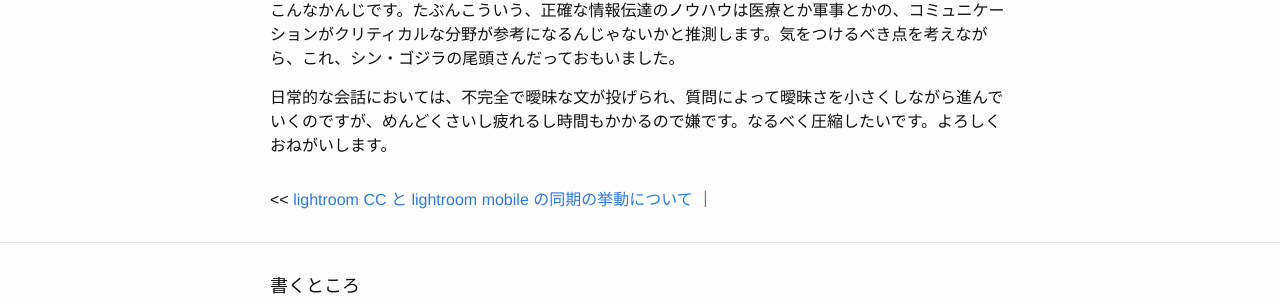
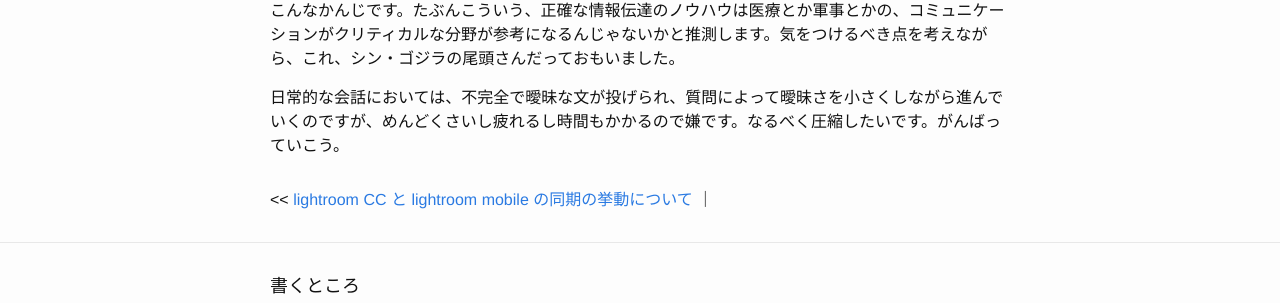
Before and after one commit to paragraph14/paragraph14.github.com, a Jekyll site: the page built from _posts/2016-08-21-hanashi.md, in a window 1280 px wide. Shown: the part 894-1197 px from the top of the page. Built offline with Jekyll 4.4.1, drawn with Linux system fonts in a browser that asks for light colours.

Commit message:
add post

```diff
--- a/_posts/2016-08-21-hanashi.md
+++ b/_posts/2016-08-21-hanashi.md
@@ -31,4 +31,4 @@ date: 2016-08-21 21:04:19 +0900
 
 こんなかんじです。たぶんこういう、正確な情報伝達のノウハウは医療とか軍事とかの、コミュニケーションがクリティカルな分野が参考になるんじゃないかと推測します。気をつけるべき点を考えながら、これ、シン・ゴジラの尾頭さんだっておもいました。
 
-日常的な会話においては、不完全で曖昧な文が投げられ、質問によって曖昧さを小さくしながら進んでいくのですが、めんどくさいし疲れるし時間もかかるので嫌です。なるべく圧縮したいです。よろしくおねがいします。
+日常的な会話においては、不完全で曖昧な文が投げられ、質問によって曖昧さを小さくしながら進んでいくのですが、めんどくさいし疲れるし時間もかかるので嫌です。なるべく圧縮したいです。がんばっていこう。
```
